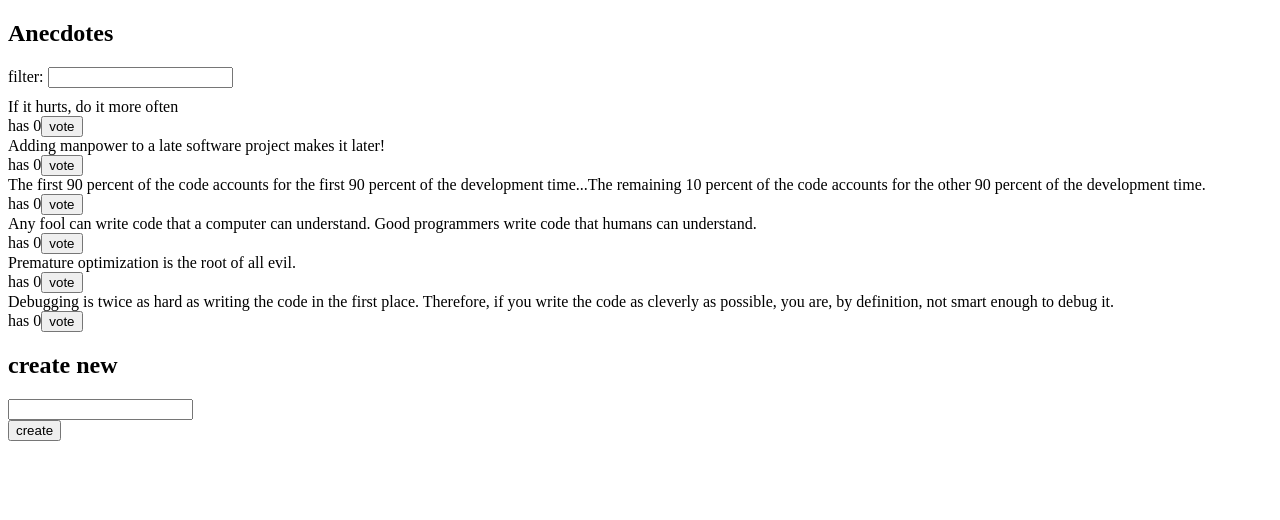
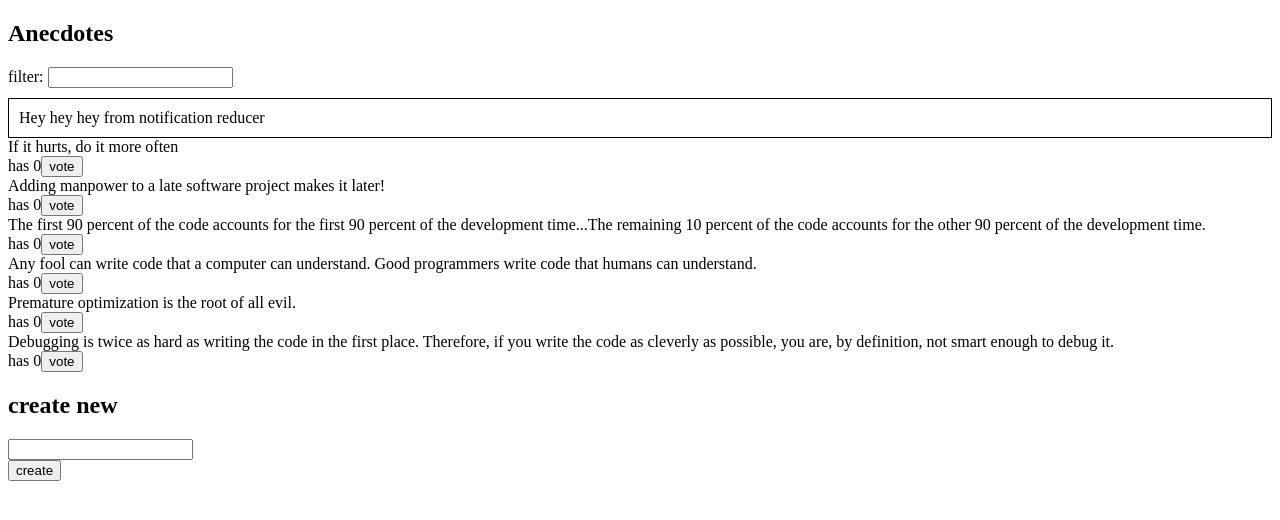
Before and after one commit to romangolev/fullstackopen, a React (Vite) app in the folder part6/redux-anecdotes/: page / in a window 1280 px wide. Shown: the top 520 px of the page. Built offline with nearby package versions, Linux system fonts and the light colour scheme.

Commit message:
6.12 better anecdotes, step10

```diff
--- a/part6/redux-anecdotes/src/App.jsx
+++ b/part6/redux-anecdotes/src/App.jsx
@@ -2,6 +2,7 @@
 import { AnecdoteForm } from './components/AnecdoteForm'
 import { AnecdoteList } from './components/AnecdoteList'
 import { Filter } from './components/Filter'
+import { Notification } from './components/Notification'
 
 const App = () => {
 	const dispatch = useDispatch()
@@ -18,6 +19,7 @@
       <div>
           <h2>Anecdotes</h2>
           <Filter />
+          <Notification />
           <AnecdoteList />
       </div>
       <div>
--- /dev/null
+++ b/part6/redux-anecdotes/src/components/Notification.jsx
@@ -0,0 +1,15 @@
+import { useSelector } from 'react-redux'
+
+export const Notification = () => {
+  const notification = useSelector(state => state.notification)
+  const style = {
+    border: 'solid',
+    padding: 10,
+    borderWidth: 1
+  }
+  return (
+    <div style={style}>
+      {notification}
+    </div>
+  )
+}
--- a/part6/redux-anecdotes/src/main.jsx
+++ b/part6/redux-anecdotes/src/main.jsx
@@ -5,11 +5,13 @@
 
 import anecdoteReducer from './reducers/anecdoteReducer'
 import filterReducer from './reducers/filterReducer'
+import notificationReducer from './reducers/notificationReducer'
 
 const store = configureStore({
   reducer: {
     anecdotes: anecdoteReducer,
-    filter: filterReducer
+    filter: filterReducer,
+    notification: notificationReducer
   }
 })
 
--- /dev/null
+++ b/part6/redux-anecdotes/src/reducers/notificationReducer.js
@@ -0,0 +1,18 @@
+import { createSlice } from '@reduxjs/toolkit'
+
+const notificationSlice = createSlice({
+    name: 'notification',
+    initialState : 'Hey hey hey from notification reducer',
+    reducers:
+    {
+        setNotification(state, action) {
+          return action.payload
+        },
+        clearNotification() {
+          return ''
+        }
+    }
+})
+
+export const { setNotification, clearNotification } = notificationSlice.actions
+export default notificationSlice.reducer
```
Also changed, not shown: part6/redux-anecdotes/src/components/Notification.js (deleted, +0 -14 lines).
